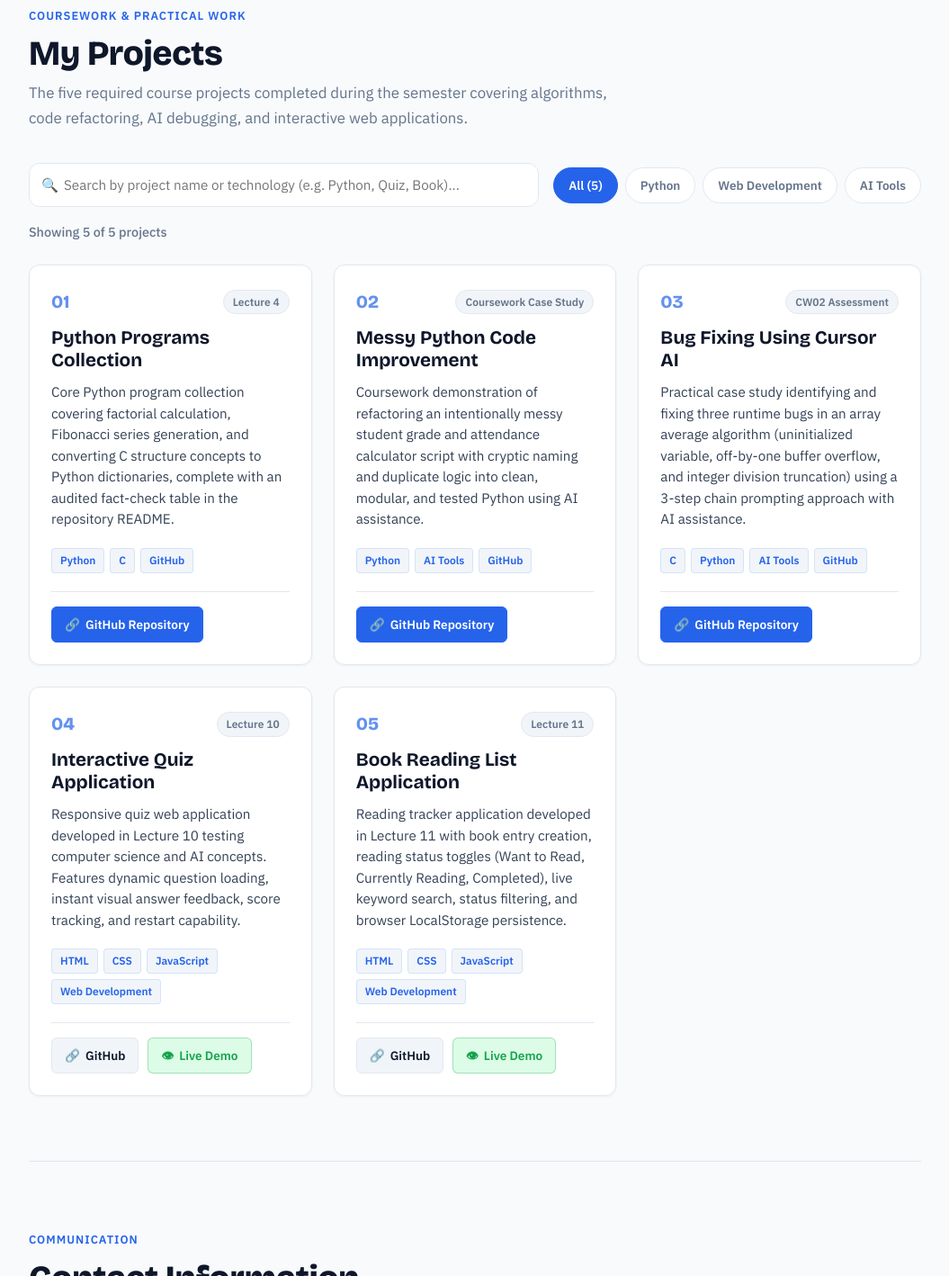
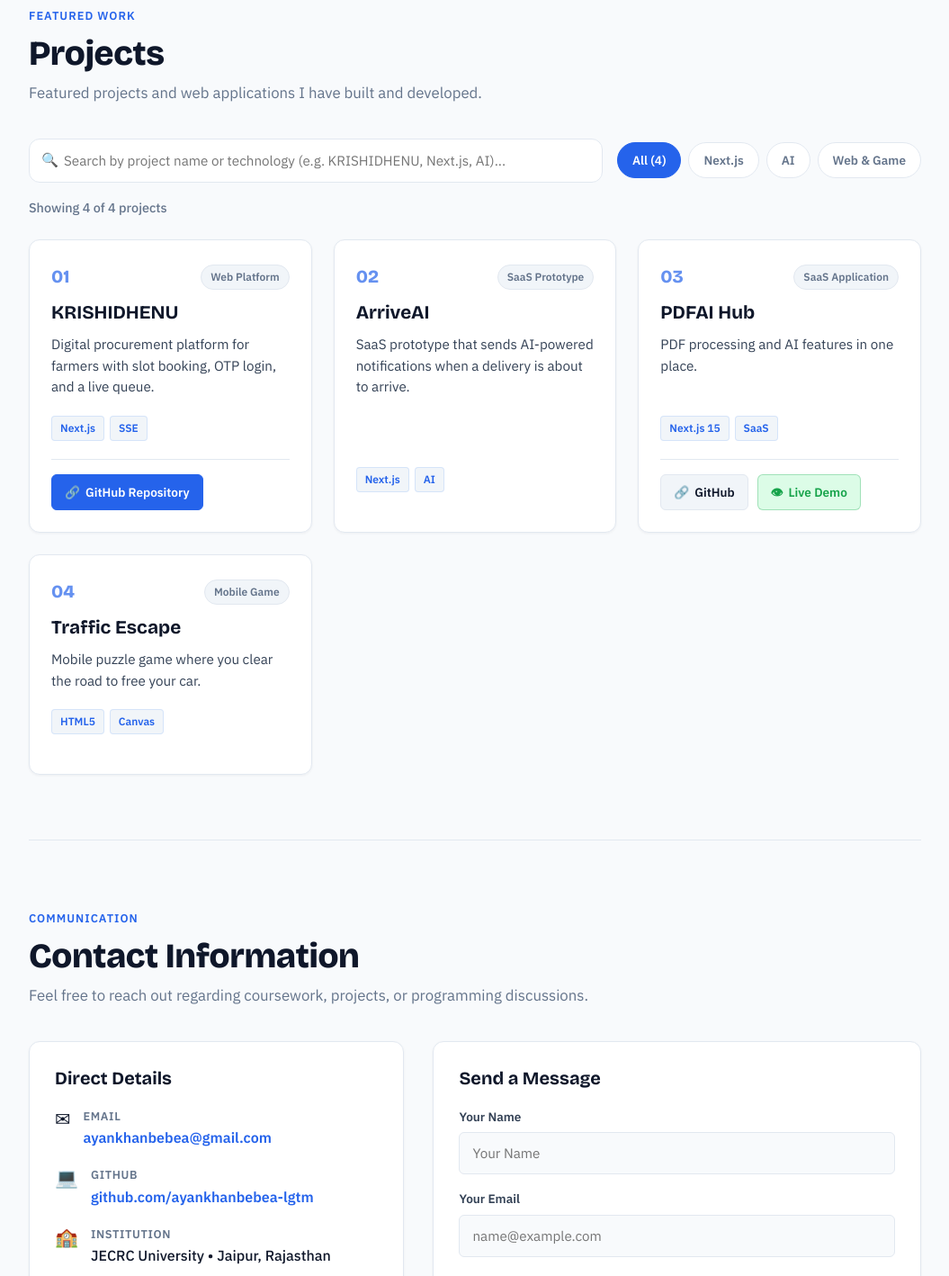
Before and after one commit to ayankhanbebea-lgtm/personal-portfolio, a website: page index.html in a window 1280 px wide. Shown: the part 1829-3247 px from the top of the page at 90% size, without its empty margins (112-1167 px from the left). Drawn offline with nearby package versions, Linux system fonts and the light colour scheme.

Commit message:
fix(projects): restore original portfolio projects (KRISHIDHENU, ArriveAI, PDFAI Hub, Traffic Escape)

```diff
--- a/index.html
+++ b/index.html
@@ -159,156 +159,114 @@
     <!-- Projects Section -->
     <section id="projects" class="section-block">
       <div class="section-header">
-        <span class="section-sub">Coursework &amp; Practical Work</span>
-        <h2 class="section-title">My Projects</h2>
+        <span class="section-sub">Featured Work</span>
+        <h2 class="section-title">Projects</h2>
         <p class="section-desc">
-          The five required course projects completed during the semester covering algorithms, code refactoring, AI debugging, and interactive web applications.
+          Featured projects and web applications I have built and developed.
         </p>
       </div>
 
-      <!-- Search & Filter Bar (Task 3) -->
+      <!-- Search & Filter Bar -->
       <div class="project-filter-bar">
         <div class="search-field">
           <span class="search-icon">&#128269;</span>
-          <input type="text" id="projectSearch" placeholder="Search by project name or technology (e.g. Python, Quiz, Book)..." aria-label="Search projects">
+          <input type="text" id="projectSearch" placeholder="Search by project name or technology (e.g. KRISHIDHENU, Next.js, AI)..." aria-label="Search projects">
           <button id="clearSearch" type="button" aria-label="Clear search" style="display: none;">&times;</button>
         </div>
         <div class="filter-pills" role="tablist">
-          <button type="button" class="pill-btn active" data-category="all">All (5)</button>
-          <button type="button" class="pill-btn" data-category="python">Python</button>
-          <button type="button" class="pill-btn" data-category="web">Web Development</button>
-          <button type="button" class="pill-btn" data-category="ai">AI Tools</button>
+          <button type="button" class="pill-btn active" data-category="all">All (4)</button>
+          <button type="button" class="pill-btn" data-category="nextjs">Next.js</button>
+          <button type="button" class="pill-btn" data-category="ai">AI</button>
+          <button type="button" class="pill-btn" data-category="web">Web &amp; Game</button>
         </div>
       </div>
 
       <div class="filter-status-info">
-        <span id="projectsCount">Showing 5 of 5 projects</span>
+        <span id="projectsCount">Showing 4 of 4 projects</span>
       </div>
 
       <!-- Projects Grid -->
       <div class="projects-grid" id="projectsContainer">
-        <!-- Project 1: Python Programs Collection -->
-        <article class="project-card" data-tags="python algorithms c data structures colab" data-category="python">
+        <!-- Project 1: KRISHIDHENU -->
+        <article class="project-card" data-tags="next.js sse digital procurement platform farmers slot booking otp login live queue" data-category="nextjs web">
           <div class="card-top">
             <span class="project-num">01</span>
-            <span class="project-badge">Lecture 4</span>
+            <span class="project-badge">Web Platform</span>
           </div>
-          <h3 class="project-name">Python Programs Collection</h3>
+          <h3 class="project-name">KRISHIDHENU</h3>
           <p class="project-summary">
-            Core Python program collection covering factorial calculation, Fibonacci series generation, and converting C structure concepts to Python dictionaries, complete with an audited fact-check table in the repository README.
+            Digital procurement platform for farmers with slot booking, OTP login, and a live queue.
           </p>
           <div class="project-tech-tags">
-            <span class="tag">Python</span>
-            <span class="tag">C</span>
-            <span class="tag">GitHub</span>
+            <span class="tag">Next.js</span>
+            <span class="tag">SSE</span>
           </div>
           <div class="project-links">
-            <a href="https://github.com/ayankhanbebea-lgtm/python-basics-rollno" target="_blank" rel="noopener" class="btn-card primary">
+            <a href="https://github.com/ayankhanbebea-lgtm/indian-farmer-Procurement" target="_blank" rel="noopener" class="btn-card primary">
               <span class="btn-icon">&#128279;</span> GitHub Repository
             </a>
           </div>
         </article>
 
-        <!-- Project 2: Messy Python Code Improvement -->
-        <article class="project-card" data-tags="python refactoring clean code ai tools testing" data-category="python ai">
+        <!-- Project 2: ArriveAI -->
+        <article class="project-card" data-tags="next.js ai saas prototype notifications delivery arrive" data-category="ai nextjs web">
           <div class="card-top">
             <span class="project-num">02</span>
-            <span class="project-badge">Coursework Case Study</span>
+            <span class="project-badge">SaaS Prototype</span>
           </div>
-          <h3 class="project-name">Messy Python Code Improvement</h3>
+          <h3 class="project-name">ArriveAI</h3>
           <p class="project-summary">
-            Coursework demonstration of refactoring an intentionally messy student grade and attendance calculator script with cryptic naming and duplicate logic into clean, modular, and tested Python using AI assistance.
+            SaaS prototype that sends AI-powered notifications when a delivery is about to arrive.
           </p>
           <div class="project-tech-tags">
-            <span class="tag">Python</span>
-            <span class="tag">AI Tools</span>
-            <span class="tag">GitHub</span>
-          </div>
-          <div class="project-links">
-            <a href="https://github.com/ayankhanbebea-lgtm/messy-python-code-improvement" target="_blank" rel="noopener" class="btn-card primary">
-              <span class="btn-icon">&#128279;</span> GitHub Repository
-            </a>
+            <span class="tag">Next.js</span>
+            <span class="tag">AI</span>
           </div>
         </article>
 
-        <!-- Project 3: Bug Fixing Using Cursor AI -->
-        <article class="project-card" data-tags="c python ai tools debugging cursor" data-category="ai">
+        <!-- Project 3: PDFAI Hub -->
+        <article class="project-card" data-tags="next.js 15 saas pdf processing ai features hub" data-category="ai nextjs web">
           <div class="card-top">
             <span class="project-num">03</span>
-            <span class="project-badge">CW02 Assessment</span>
+            <span class="project-badge">SaaS Application</span>
           </div>
-          <h3 class="project-name">Bug Fixing Using Cursor AI</h3>
+          <h3 class="project-name">PDFAI Hub</h3>
           <p class="project-summary">
-            Practical case study identifying and fixing three runtime bugs in an array average algorithm (uninitialized variable, off-by-one buffer overflow, and integer division truncation) using a 3-step chain prompting approach with AI assistance.
+            PDF processing and AI features in one place.
           </p>
           <div class="project-tech-tags">
-            <span class="tag">C</span>
-            <span class="tag">Python</span>
-            <span class="tag">AI Tools</span>
-            <span class="tag">GitHub</span>
+            <span class="tag">Next.js 15</span>
+            <span class="tag">SaaS</span>
           </div>
           <div class="project-links">
-            <a href="https://github.com/ayankhanbebea-lgtm/bug-fixing-using-cursor-ai" target="_blank" rel="noopener" class="btn-card primary">
-              <span class="btn-icon">&#128279;</span> GitHub Repository
-            </a>
-          </div>
-        </article>
-
-        <!-- Project 4: Interactive Quiz Application -->
-        <article class="project-card" data-tags="html css javascript web development quiz" data-category="web">
-          <div class="card-top">
-            <span class="project-num">04</span>
-            <span class="project-badge">Lecture 10</span>
-          </div>
-          <h3 class="project-name">Interactive Quiz Application</h3>
-          <p class="project-summary">
-            Responsive quiz web application developed in Lecture 10 testing computer science and AI concepts. Features dynamic question loading, instant visual answer feedback, score tracking, and restart capability.
-          </p>
-          <div class="project-tech-tags">
-            <span class="tag">HTML</span>
-            <span class="tag">CSS</span>
-            <span class="tag">JavaScript</span>
-            <span class="tag">Web Development</span>
-          </div>
-          <div class="project-links">
-            <a href="https://github.com/ayankhanbebea-lgtm/interactive-quiz-application" target="_blank" rel="noopener" class="btn-card">
+            <a href="https://github.com/ayankhanbebea-lgtm/PDFAIHUB" target="_blank" rel="noopener" class="btn-card">
               <span class="btn-icon">&#128279;</span> GitHub
             </a>
-            <a href="https://ayankhanbebea-lgtm.github.io/interactive-quiz-application/" target="_blank" rel="noopener" class="btn-card live-btn">
+            <a href="https://pdfaihub.vercel.app" target="_blank" rel="noopener" class="btn-card live-btn">
               <span class="btn-icon">&#128065;</span> Live Demo
             </a>
           </div>
         </article>
 
-        <!-- Project 5: Book Reading List Application -->
-        <article class="project-card" data-tags="html css javascript web development book reading list" data-category="web">
+        <!-- Project 4: Traffic Escape -->
+        <article class="project-card" data-tags="html5 canvas mobile puzzle game road car" data-category="web">
           <div class="card-top">
-            <span class="project-num">05</span>
-            <span class="project-badge">Lecture 11</span>
+            <span class="project-num">04</span>
+            <span class="project-badge">Mobile Game</span>
           </div>
-          <h3 class="project-name">Book Reading List Application</h3>
+          <h3 class="project-name">Traffic Escape</h3>
           <p class="project-summary">
-            Reading tracker application developed in Lecture 11 with book entry creation, reading status toggles (Want to Read, Currently Reading, Completed), live keyword search, status filtering, and browser LocalStorage persistence.
+            Mobile puzzle game where you clear the road to free your car.
           </p>
           <div class="project-tech-tags">
-            <span class="tag">HTML</span>
-            <span class="tag">CSS</span>
-            <span class="tag">JavaScript</span>
-            <span class="tag">Web Development</span>
-          </div>
-          <div class="project-links">
-            <a href="https://github.com/ayankhanbebea-lgtm/book-reading-list-application" target="_blank" rel="noopener" class="btn-card">
-              <span class="btn-icon">&#128279;</span> GitHub
-            </a>
-            <a href="https://ayankhanbebea-lgtm.github.io/book-reading-list-application/" target="_blank" rel="noopener" class="btn-card live-btn">
-              <span class="btn-icon">&#128065;</span> Live Demo
-            </a>
+            <span class="tag">HTML5</span>
+            <span class="tag">Canvas</span>
           </div>
         </article>
       </div>
 
       <div id="noProjectsNotice" class="no-results-msg" style="display: none;">
-        <p>&#128269; No projects match your search query. Try searching for "Python", "Quiz", or "Book".</p>
+        <p>&#128269; No projects match your search query. Try searching for "Next.js", "AI", or "KRISHIDHENU".</p>
       </div>
     </section>
 
```
Also changed, not shown: api/chat.js (+22 -32 lines), chatbot.js (+13 -1 lines), README.md.
